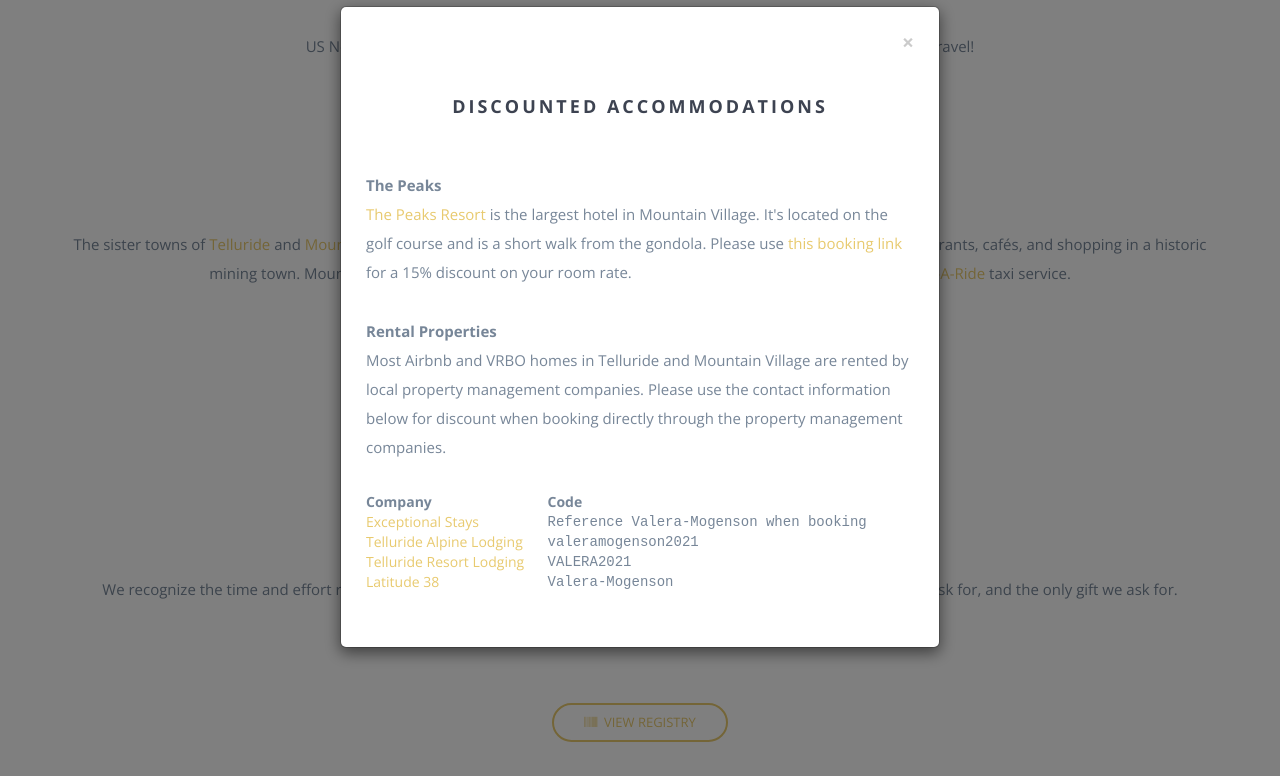
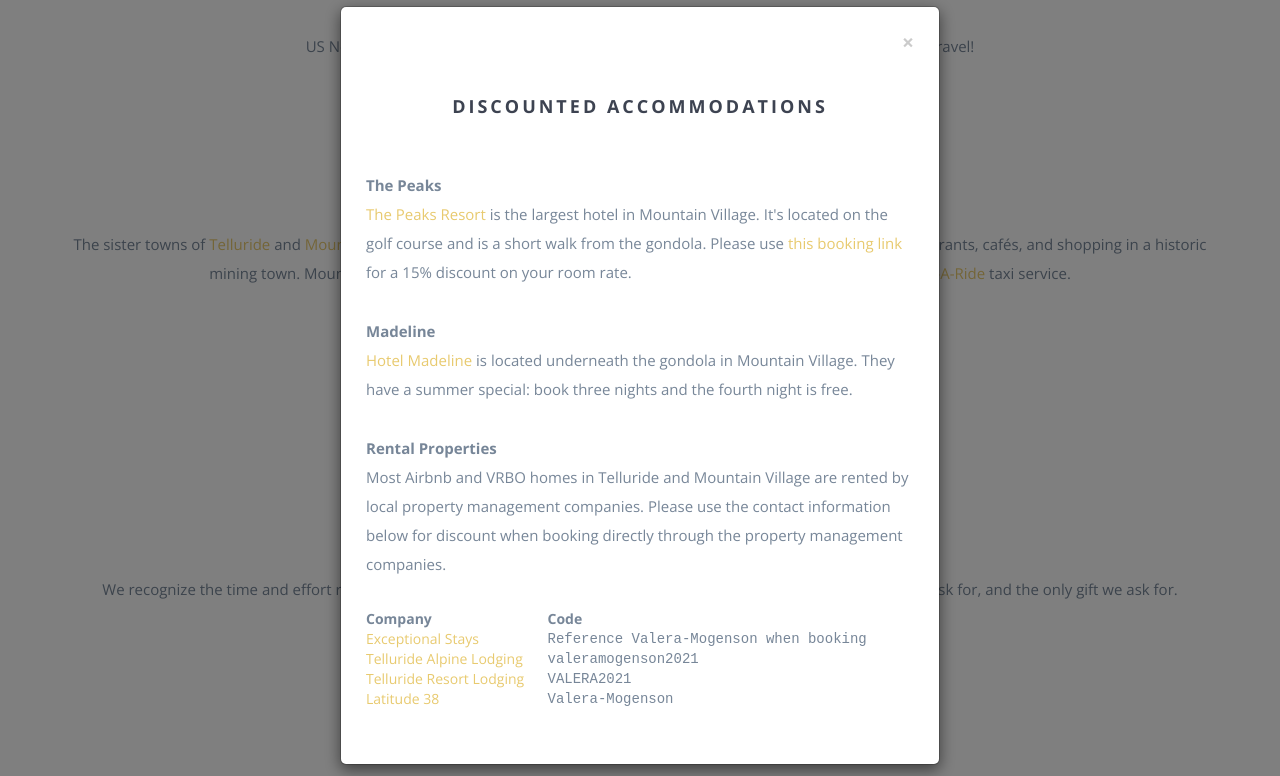
Before and after one commit to mogenson/mogenson.github.io, a website: page index.html in a window 1280 px wide. Both pictures are taken after a click on the link "BOOKING INFORMATION". Shown: the part 3550-4326 px from the top of the page. Drawn offline with nearby package versions, Linux system fonts and the light colour scheme; some packages are replaced by stand-ins of ours; a script that the page names is missing.

Commit message:
add hotel madeline info

```diff
--- a/index.html
+++ b/index.html
@@ -301,6 +301,12 @@
                         this booking link</a> for a 15% discount on your room rate.
                     </p>
                     <p>
+                        <strong>Madeline</strong>
+                        <br>
+                        <a href="https://aubergeresorts.com/madeline">Hotel Madeline</a> is located underneath the gondola in Mountain Village.
+                        They have a summer special: book three nights and the fourth night is free.
+                    </p>
+                    <p>
                         <strong>Rental Properties</strong>
                         <br>
                         Most Airbnb and VRBO homes in Telluride and Mountain Village are rented by local property management companies.
```
